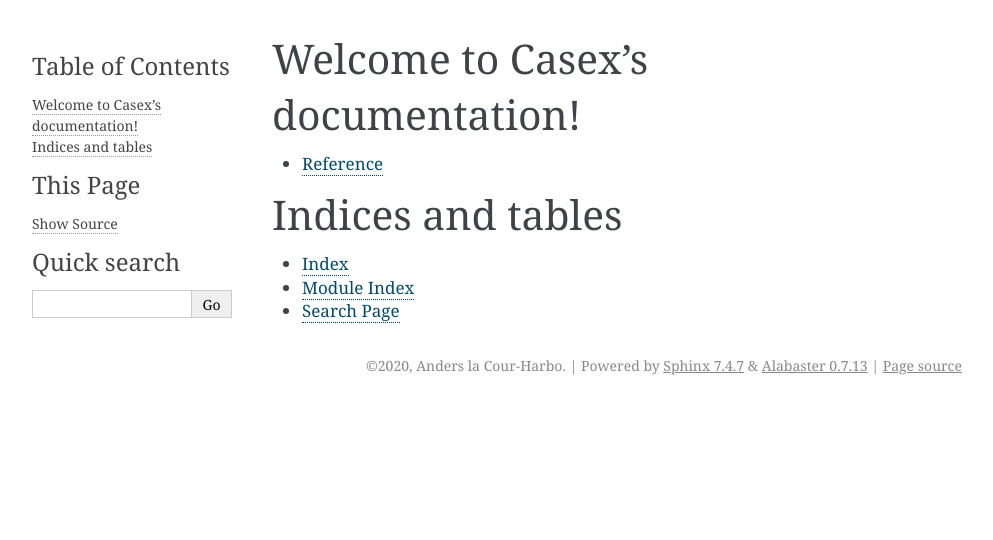
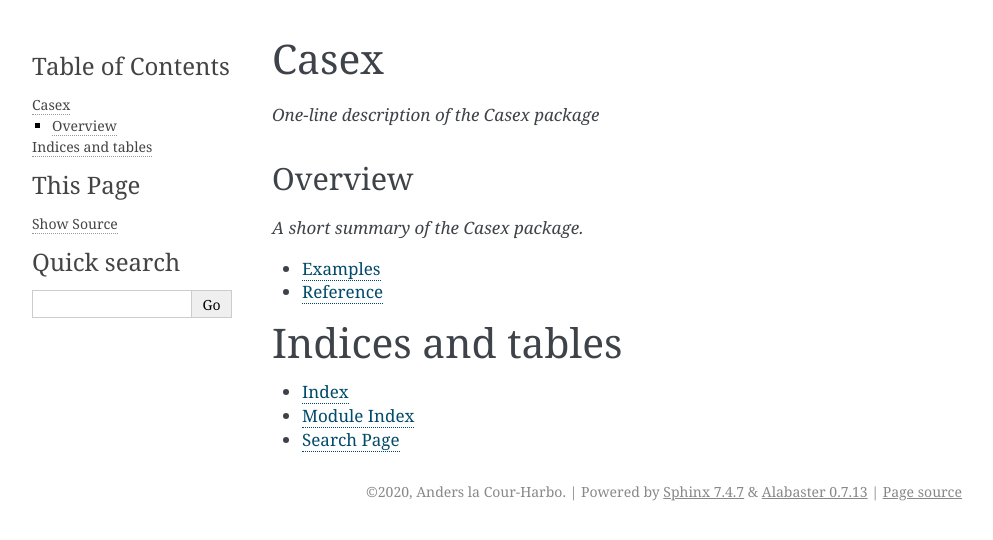
Before and after one commit to JARUS-QM/casex, a Sphinx documentation site: the page built from docs/source/index.rst, in a window 1280 px wide. Shown: the top 540 px of the page, without its empty margins (148-1141 px from the left). Built offline with Sphinx 7.4.7, drawn with Linux system fonts in a browser that asks for light colours.

Commit message:
Added toctree structure for examples.

```diff
--- /dev/null
+++ b/docs/source/examples.rst
@@ -0,0 +1,2 @@
+Examples
+========
--- a/docs/source/index.rst
+++ b/docs/source/index.rst
@@ -1,9 +1,16 @@
-Welcome to Casex's documentation!
-=================================
+Casex
+=====
+*One-line description of the Casex package*
+
+========
+Overview
+========
+*A short summary of the Casex package.*
 
 .. toctree::
    :maxdepth: 2
 
+    Examples <examples>
     Reference <reference>
 
 Indices and tables
--- a/docs/source/reference.rst
+++ b/docs/source/reference.rst
@@ -1,4 +1,3 @@
-=========
 Reference
 =========
 
```
